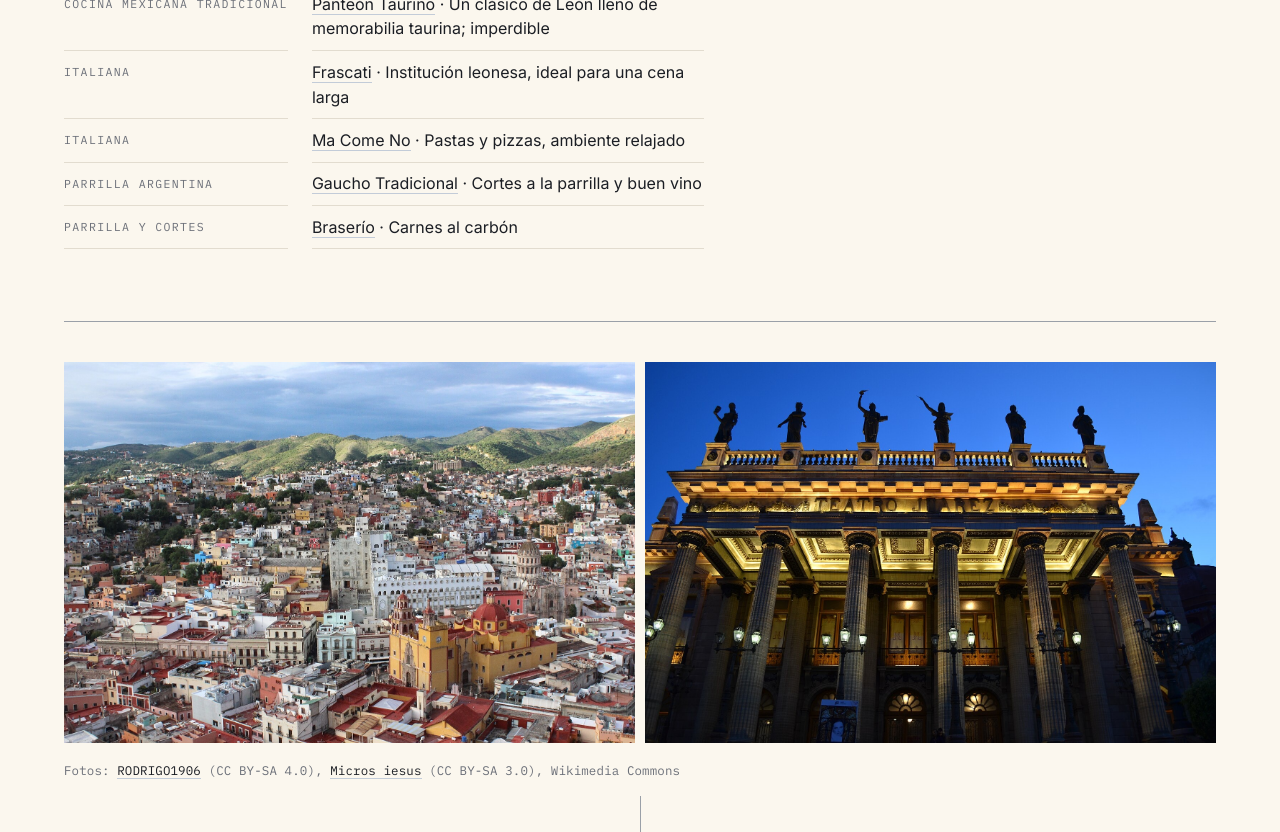
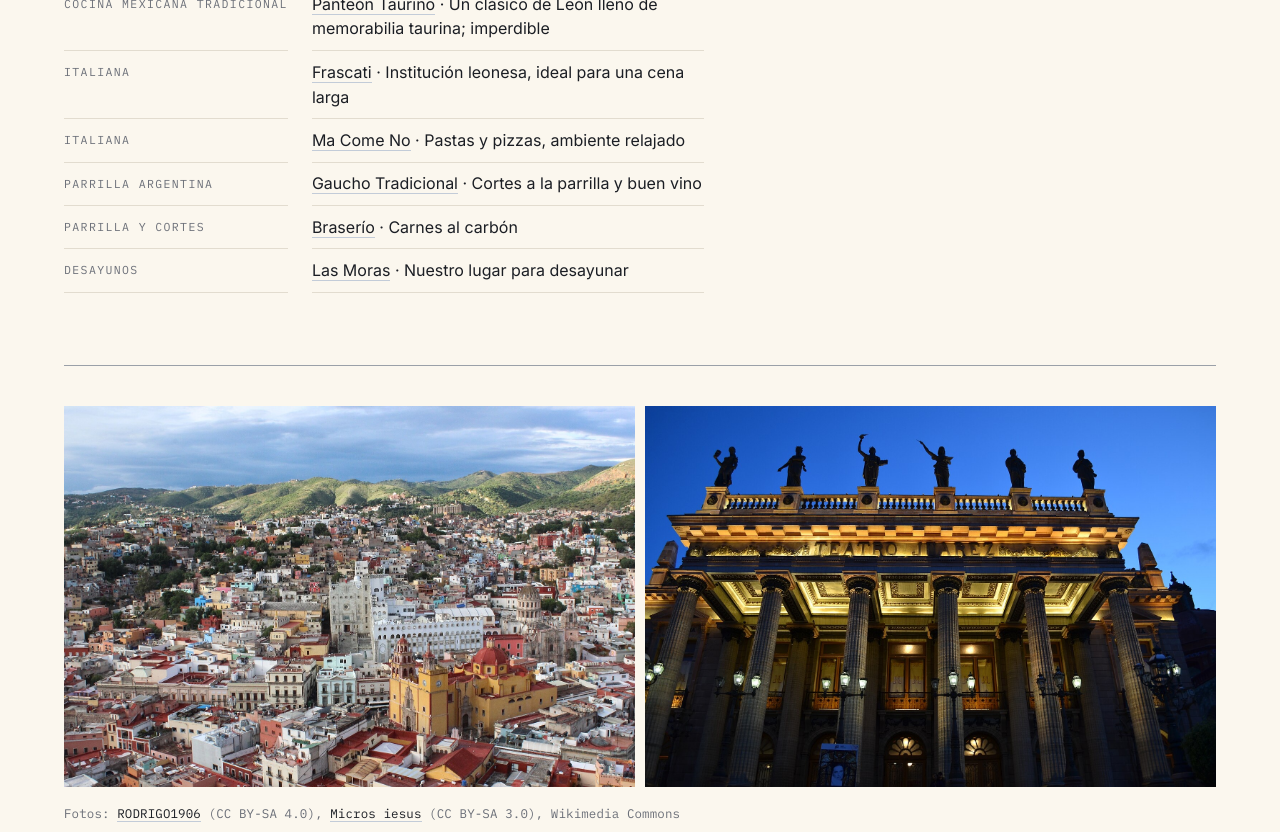
Before and after one commit to luigipacheco/boda, a Jekyll site: the page built from region.md, in a window 1280 px wide and 900 px high, scrolled down 2224 px, cut to the strip 0-832 px from the top of the window. Built offline with Jekyll 4.4.1, drawn with Linux system fonts in a browser that asks for light colours.

Commit message:
Add Las Moras for breakfast
Co-Authored-By: Claude Fable 5.1 <noreply@anthropic.com>

```diff
--- a/_data/restaurants.yml
+++ b/_data/restaurants.yml
@@ -30,3 +30,9 @@
   tipo_en: Grill and steaks
   nota_es: Carnes al carbón
   nota_en: Charcoal-grilled meats
+
+- nombre: Las Moras
+  tipo_es: Desayunos
+  tipo_en: Breakfast
+  nota_es: Nuestro lugar para desayunar
+  nota_en: Our go-to breakfast spot
```
